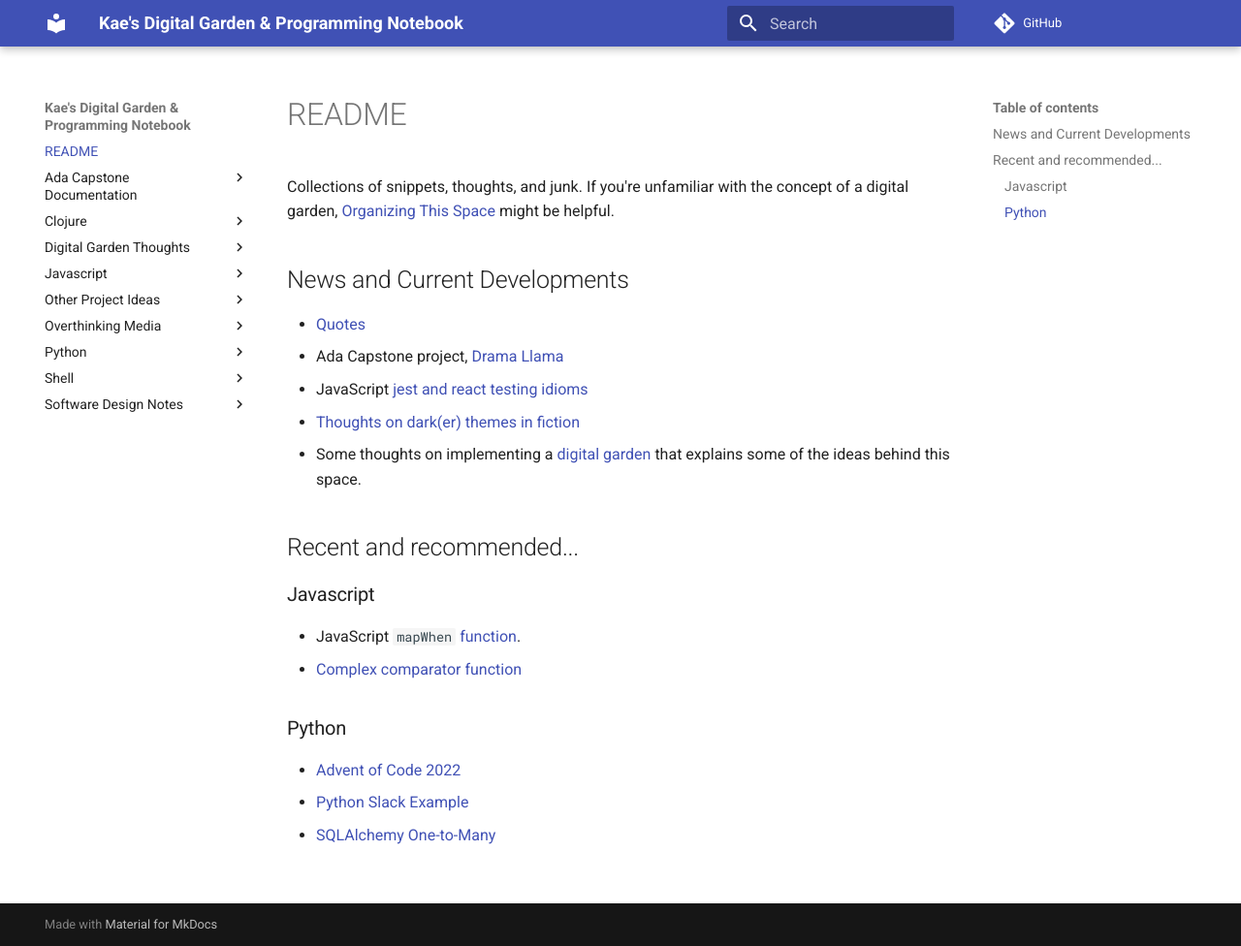
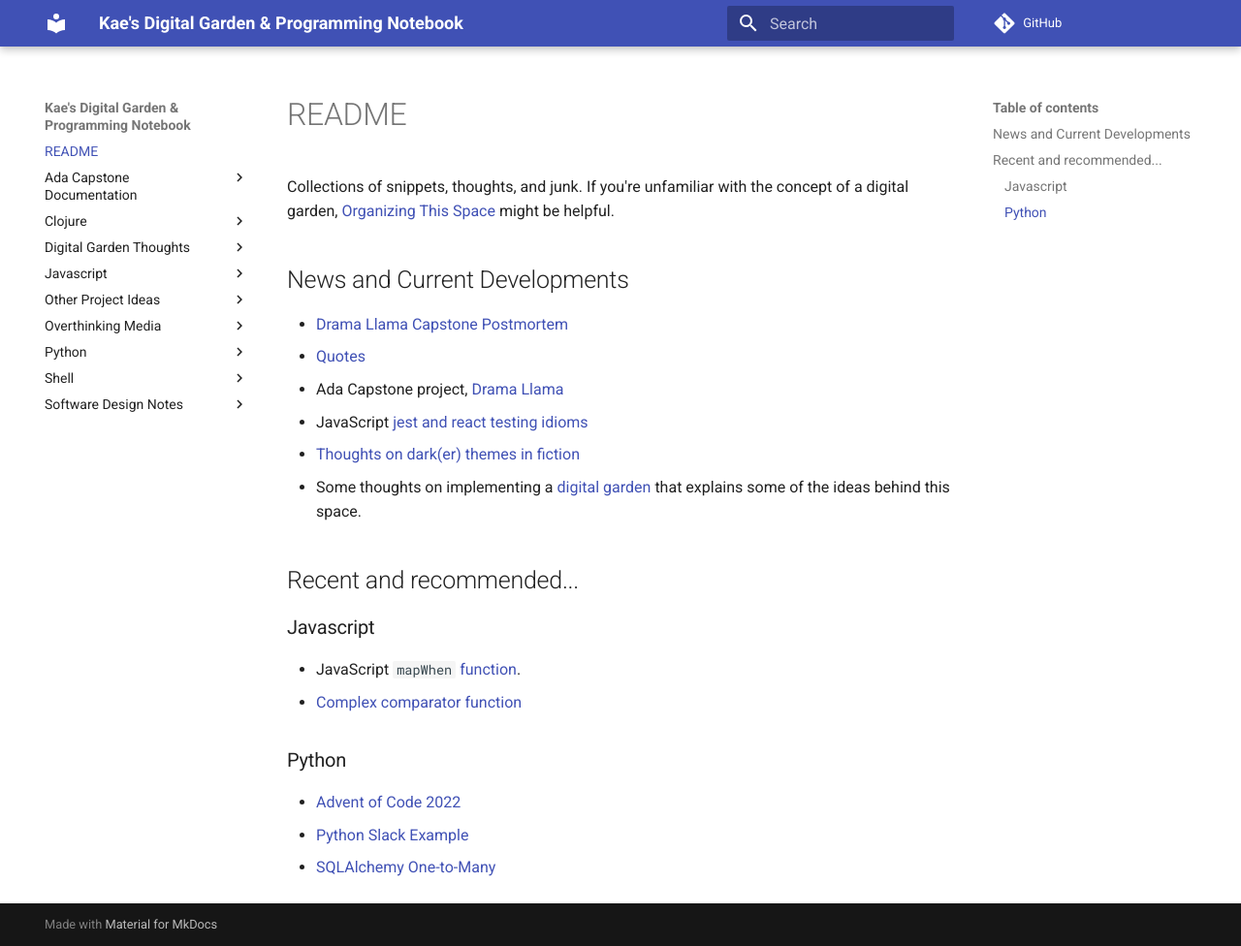
Before and after one commit to kaesluder/kae-garden-wiki, an MkDocs documentation site: the page built from docs/README.md, in a window 1280 px wide and 976 px high. Shown: the whole window at 97% size. Built offline with MkDocs 1.6.1 and Material for MkDocs 9.7.7, drawn with Linux system fonts in a browser that asks for light colours; comment, search, counter and statistics services are not loaded.

Commit message:
readme update

```diff
--- a/docs/README.md
+++ b/docs/README.md
@@ -4,24 +4,22 @@ Collections of snippets, thoughts, and junk. If you're unfamiliar with the conce
 
 ## News and Current Developments
 
-* [Quotes](Overthinking_Media/Quotes.md)
-* Ada Capstone project, [Drama Llama](Ada_Capstone_Documentation/drama_llama_draft_2022-12-11.md)
-* JavaScript [jest and react testing idioms](Javascript/jest_testing_notes.md)
-* [Thoughts on dark(er) themes in fiction](Overthinking_Media/supergiant_nona_lee.md)
-* Some thoughts on implementing a [digital garden](Digital_Garden_Thoughts/dg1-digita-garden-notes.md) that explains some of the ideas behind this space.
-
-
+- [Drama Llama Capstone Postmortem](Ada_Capstone_Documentation/Drama_Llama_Postmortem.md)
+- [Quotes](Overthinking_Media/Quotes.md)
+- Ada Capstone project, [Drama Llama](Ada_Capstone_Documentation/drama_llama_draft_2022-12-11.md)
+- JavaScript [jest and react testing idioms](Javascript/jest_testing_notes.md)
+- [Thoughts on dark(er) themes in fiction](Overthinking_Media/supergiant_nona_lee.md)
+- Some thoughts on implementing a [digital garden](Digital_Garden_Thoughts/dg1-digita-garden-notes.md) that explains some of the ideas behind this space.
 
 ## Recent and recommended...
 
-
 ### Javascript
 
-* JavaScript `mapWhen` [function](Javascript/map_mutate.md).
-* [Complex comparator function](Javascript/comparator_functions.md)
+- JavaScript `mapWhen` [function](Javascript/map_mutate.md).
+- [Complex comparator function](Javascript/comparator_functions.md)
 
 ### Python
 
-* [Advent of Code 2022](Python/advent_of_code_2022_1.md)
-* [Python Slack Example](Python/slack-api.md)
-* [SQLAlchemy One-to-Many](Python/sqlalchemy-one-to-many.md)
+- [Advent of Code 2022](Python/advent_of_code_2022_1.md)
+- [Python Slack Example](Python/slack-api.md)
+- [SQLAlchemy One-to-Many](Python/sqlalchemy-one-to-many.md)
```
